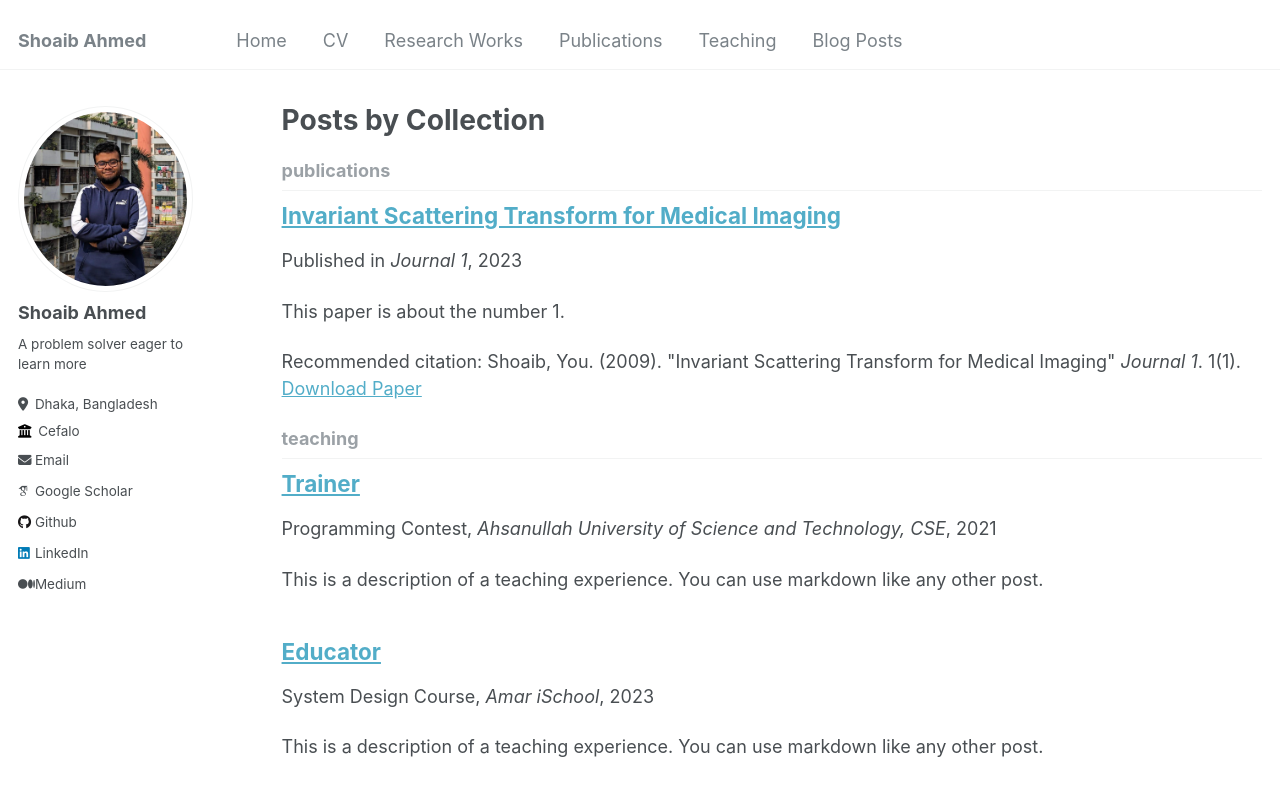
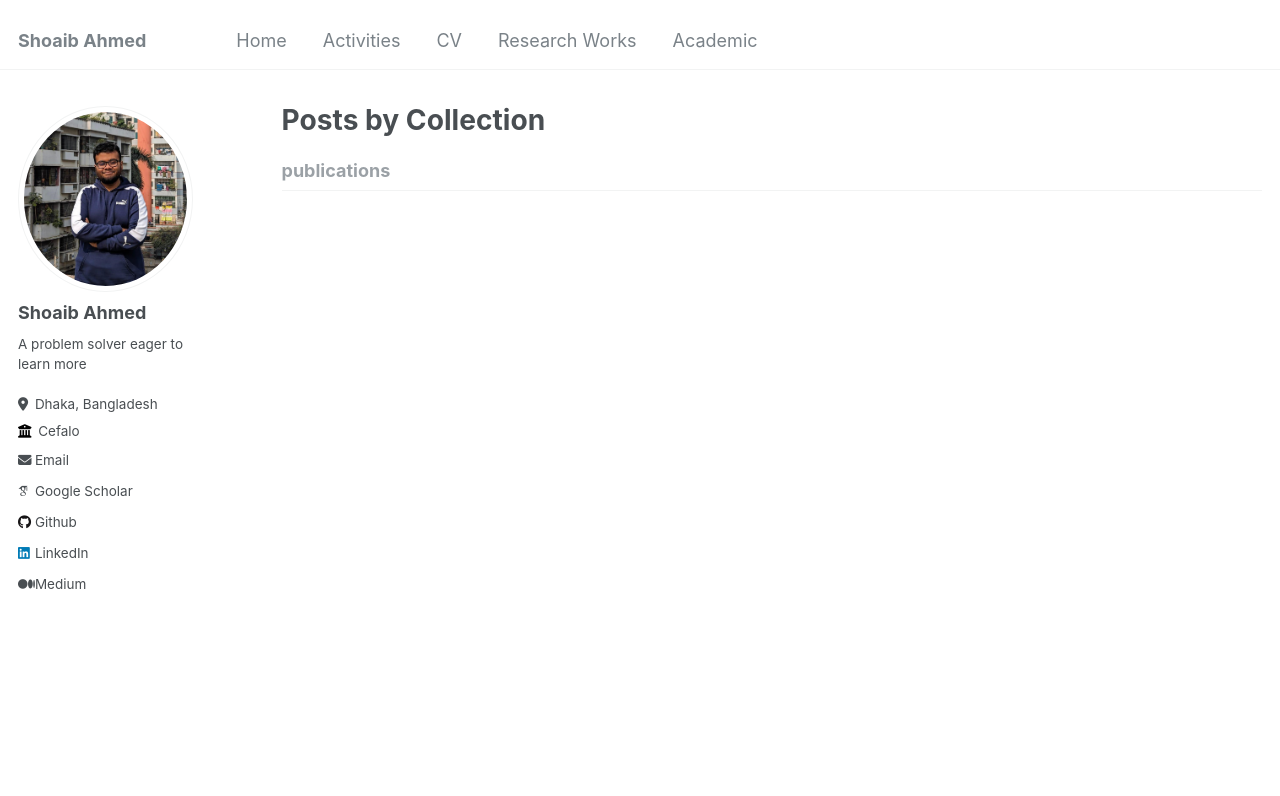
Before and after one commit to edge555/edge555.github.io, a Jekyll site: the page built from _pages/collection-archive.html, in a window 1280 px wide and 982 px high. Shown: the top 796 px of the window. Built offline with Jekyll 4.4.1, drawn with Linux system fonts in a browser that asks for light colours; some web fonts are replaced.

Commit message:
add academic

```diff
--- a/_config.yml
+++ b/_config.yml
@@ -175,9 +175,6 @@ kramdown:
 
 # Collections
 collections:
-  teaching:
-    output: true
-    permalink: /:collection/:path/
   publications:
     output: true
     permalink: /:collection/:path/
@@ -198,20 +195,6 @@ defaults:
   - scope:
       path: ""
       type: pages
-    values:
-      layout: single
-      author_profile: true
-  # _teaching
-  - scope:
-      path: ""
-      type: teaching
-    values:
-      layout: single
-      author_profile: true
-  # _publications
-  - scope:
-      path: ""
-      type: publications
     values:
       layout: single
       author_profile: true
--- a/_data/navigation.yml
+++ b/_data/navigation.yml
@@ -2,6 +2,9 @@ main:
 
   - title: "Home"
     url: /
+
+  - title: "Activities"
+    url: /activities/
 
   - title: "CV"
     url: /cv/
@@ -9,11 +12,8 @@ main:
   - title: "Research Works"
     url: /research-works/
 
-  - title: "Publications"
-    url: /publications/
+  - title: "Academic"
+    url: /academic/
 
-  - title: "Teaching"
-    url: /teaching/
-
-  - title: "Blog Posts"
-    url: /year-archive/
+  #- title: "Blog Posts"
+   # url: /year-archive/
--- /dev/null
+++ b/_pages/academic.md
@@ -0,0 +1,26 @@
+---
+layout: archive
+permalink: /Academic/
+author_profile: true
+title: "Academic Information"
+---
+
+## Education
+---------
+### B.Sc. in Computer Science and Engineering
+
+Ahsanullah University of Science and Technology (AUST), Dhaka, Bangladesh.
+* **CGPA:  3.081** [*out of 4.00*]
+* **Thesis title:** ["ReportByte: An advanced business analytics system"](../files/Research/ReportByte.pdf)
+* **Supervisor:** [Md Moinul Hoque](https://scholar.google.com/citations?user=-2fbkokAAAAJ&hl=en), Associate Professor, Department of CSE, AUST
+
+## Teaching
+---------
+### Educator
+[Amar iSchool](https://amarischool.com/)
+* **Course: System Design Course : Zero to Intermediate** [[Link]](https://amarischool.com/courses/System-Design-Course--Zero-to-Intermediate-64ea1ed8e4b00cb1044f6f2c)
+* **Topics Covered:** Computer Architecture, Networking Basics, Database, REST API etc
+
+
+### Competitive Programming Trainer
+CSE Department (AUST), Dhaka, Bangladesh.
--- a/_pages/research-works.md
+++ b/_pages/research-works.md
@@ -1,28 +1,63 @@
 ---
 layout: archive
-title: "Research Works"
 permalink: /research-works/
 author_profile: true
+redirect_from:
+  - /research
+  - /publications
 ---
 
 {% include base_path %}
+
+<h1>Publications</h1>
+
 <span> My research works and interest includes <b>NLP, LLM, GenAI</b> Here are some of my previous works,<span>
+<!-- Publications-->
 
+{% if site.author.googlescholar %}
+  <div class="wordwrap">You can also find my articles on my <a href="{{site.author.googlescholar}}">Google Scholar profile</a>.</div>
+{% endif %}
+
+<i class='far fa-file'></i> [<span style="color:Blue;font-family:Trebuchet MS;">**Invariant Scattering Transform for Medical Imaging**</span>]<br>
+<span style="color:black;font-family:Georgia">
+	<font size="3"><strong>Authors: </strong> Nafisa Labiba Ishrat Huda, Angona Biswas, MD Abdullah Al Nasim, Md. Fahim Rahman, <b>Shoaib Ahmed</b></font>
+</span>
+<br>
+
+[<a style="color:red;" href="#" onclick="$('#neucom_abstract').toggle();return false;"><font size="3">Abstract</font></a>] [[<span style ="color:red"><font size="3">PDF</font></span>](https://arxiv.org/pdf/2307.04771)][<a style="color:red;" href="#" onclick="$('#neucom_bib').toggle();return false;"><font size="3">Citation bib</font></a>]
+
+<div id="neucom_bib" class="bib" style="display:none;">
+	<pre>
+		Huda, N. L., Biswas, A., Nasim, M. A., Rahman, M. F., & Ahmed, S. (2023). Invariant Scattering Transform for Medical Imaging. ArXiv. /abs/2307.04771
+	</pre>
+</div>
+
+<div id="neucom_abstract" class="abstract" style="display:none;">
+	<p style="text-align:justify; color:black;font-family:Monaco;">
+		<font size="3">
+			Invariant scattering transform introduces new area of research that merges the signal processing with deep learning for computer vision. Nowadays, Deep Learning algorithms are able to solve a variety of problems in medical sector. Medical images are used to detect diseases brain cancer or tumor, Alzheimer's disease, breast cancer, Parkinson's disease and many others. During pandemic back in 2020, machine learning and deep learning has played a critical role to detect COVID-19 which included mutation analysis, prediction, diagnosis and decision making. Medical images like X-ray, MRI known as magnetic resonance imaging, CT scans are used for detecting diseases. There is another method in deep learning for medical imaging which is scattering transform. It builds useful signal representation for image classification. It is a wavelet technique; which is impactful for medical image classification problems. This research article discusses scattering transform as the efficient system for medical image analysis where it's figured by scattering the signal information implemented in a deep convolutional network. A step by step case study is manifested at this research work.
+		</font>
+	</p>
+</div>
+
+---------
+<!-- Projects-->
+<h1>Projects</h1>
 <div style="white-space: pre-line;">
-<b>Rasa Chatbot</b>
-Completed on: September, 2021
-<i>Rasa, NER</i>
+    <b>Rasa Chatbot</b>
+    Completed on: September, 2021
+    <i>Rasa, NER</i>
 
-An implementation of customer query chatbot using Rasa. The data is safe as it can be run locally. It can be used to querying about products of a E-commerce website.
-<a href="https://github.com/edge555/Rasa-Chatbot"> Github Link</a>
+    An implementation of customer query chatbot using Rasa. The data is safe as it can be run locally. It can be used to querying about products of a E-commerce website.
+    <a href="https://github.com/edge555/Rasa-Chatbot"> Github Link</a>
 </div>
 
 
 <div style="white-space: pre-line;">
-<b>Natural Language Generation</b>
-Completed on: July, 2021
-<i>T5 Model, PyTorch</i>
+    <b>Natural Language Generation</b>
+    Completed on: July, 2021
+    <i>T5 Model, PyTorch</i>
 
-An implementation of Natural Language Generation using T5 model and Pytorch. The whole process can be run locally.
-<a href="https://github.com/edge555/T5-NLG-Demo"> Github Link</a>
+    An implementation of Natural Language Generation using T5 model and Pytorch. The whole process can be run locally.
+    <a href="https://github.com/edge555/T5-NLG-Demo"> Github Link</a>
 </div>
--- a/_publications/2023-07-12-invariant-scatter-ingransform-for-medical-imaging.md
+++ /dev/null
@@ -1,12 +0,0 @@
----
-title: "Invariant Scattering Transform for Medical Imaging"
-collection: publications
-permalink: /publication/2023-07-12-invariant-scatter-ingransform-for-medical-imaging
-excerpt: 'This paper is about the number 1.'
-date: 2023-07-12
-venue: 'Journal 1'
-paperurl: 'https://arxiv.org/pdf/2307.04771'
-citation: 'Shoaib, You. (2009). &quot;Invariant Scattering Transform for Medical Imaging&quot; <i>Journal 1</i>. 1(1).'
----
-
-The contents above will be part of a list of publications, if the user clicks the link for the publication than the contents of section will be rendered as a full page, allowing you to provide more information about the paper for the reader. When publications are displayed as a single page, the contents of the above "citation" field will automatically be included below this section in a smaller font.
--- a/_teaching/2021-aust-cse-trainer.md
+++ /dev/null
@@ -1,20 +0,0 @@
----
-title: "Trainer"
-collection: teaching
-type: "Programming Contest"
-permalink: /teaching/2021-aust-cse-trainer
-venue: "Ahsanullah University of Science and Technology, CSE"
-date: 2021-03-15
-location: "Dhaka, Bangladesh"
----
-
-This is a description of a teaching experience. You can use markdown like any other post.
-
-Heading 1
-======
-
-Heading 2
-======
-
-Heading 3
-======
--- a/_teaching/2023-system-design.md
+++ /dev/null
@@ -1,20 +0,0 @@
----
-title: "Educator"
-collection: teaching
-type: "System Design Course"
-permalink: /teaching/2023-system-design
-venue: "Amar iSchool"
-date: 2023-10-10
-location: "Dhaka, Bangladesh"
----
-
-This is a description of a teaching experience. You can use markdown like any other post.
-
-Heading 1
-======
-
-Heading 2
-======
-
-Heading 3
-======
```
Also changed, not shown: _pages/404.md (+1 -3 lines), _pages/about.md (+4 -11 lines), _pages/activities.md (added, +24 -0 lines), _pages/publications.md (deleted, +0 -16 lines), _pages/teaching.html (deleted, +0 -12 lines), _posts/2020-07-22-my-google-foobar-experience.md (deleted, +0 -20 lines), images/404.jpg (added), 1 other file.
